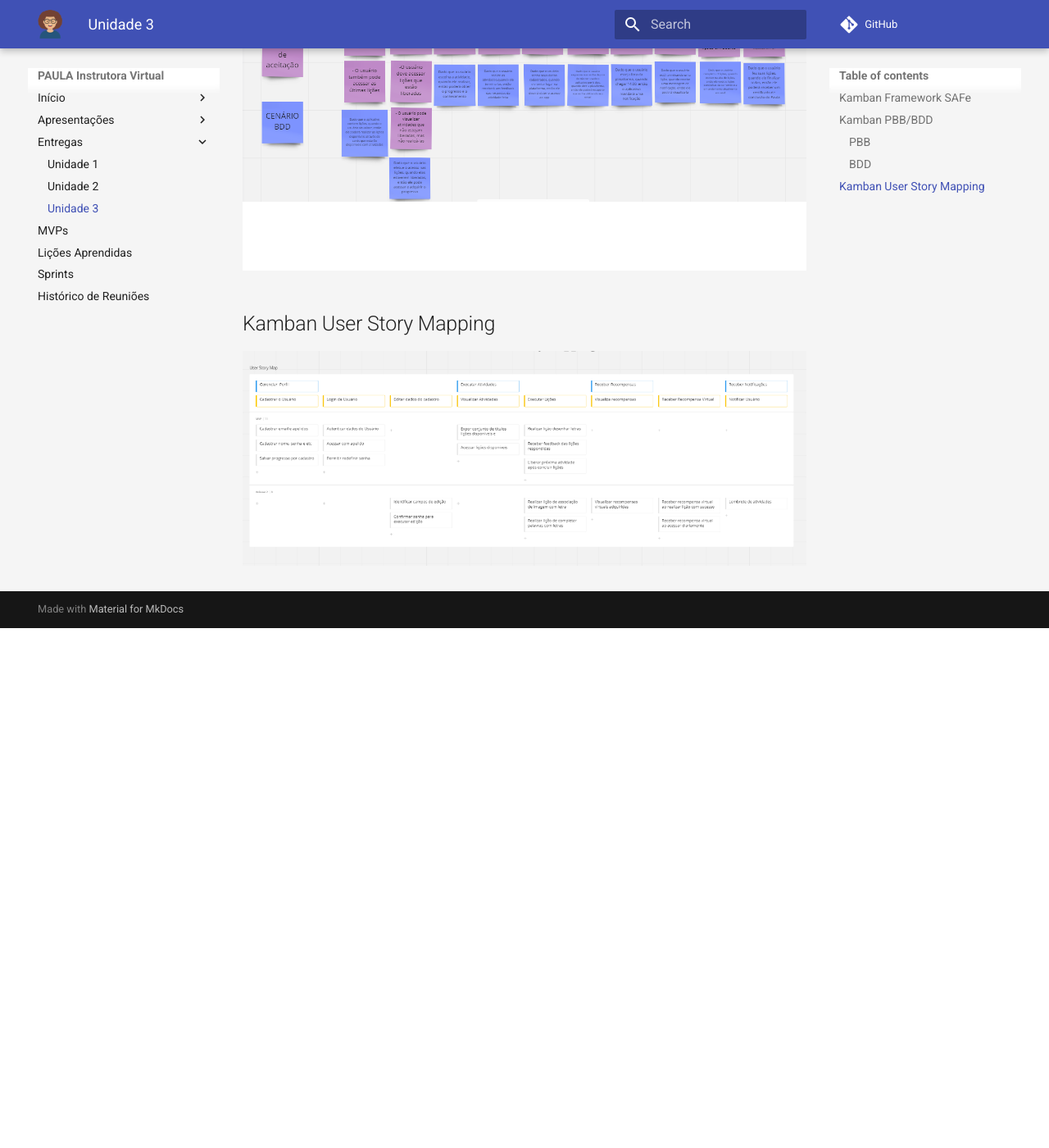
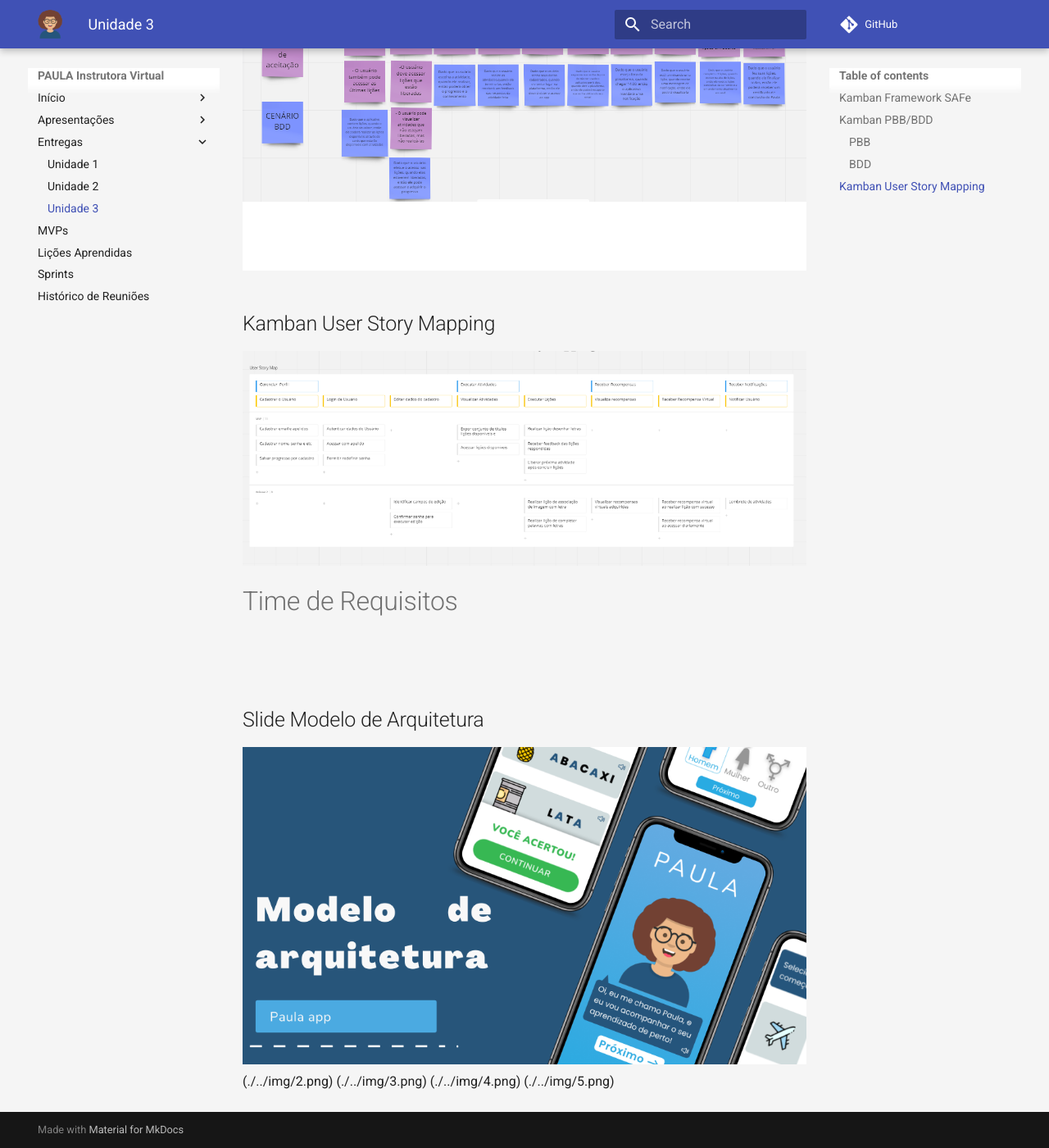
Before and after one commit to mdsreq-fga-unb/2022.1-Paula-Instrutora-Virtual, an MkDocs documentation site: the page built from docs/entregas/unidade_3.md, in a window 1280 px wide and 1400 px high, scrolled down 1533 px. Shown: the whole window at 82% size. Built offline with MkDocs 1.6.1 and Material for MkDocs 9.7.7, drawn with Linux system fonts in a browser that asks for light colours; comment, search, counter and statistics services are not loaded; before the commit the page ends 2299 px from its top, so only the background shows below that.

Commit message:
Entrega Unidade 3 - MDS

```diff
--- a/docs/entregas/unidade_3.md
+++ b/docs/entregas/unidade_3.md
@@ -16,3 +16,15 @@
 
 ## Kamban User Story Mapping
 ![USM](./../img/USM.png)
+
+# Time de Requisitos
+<br>
+
+## Slide Modelo de Arquitetura
+
+
+![Modelo de Arquitetura](./../img/1.png)
+(./../img/2.png)
+(./../img/3.png)
+(./../img/4.png)
+(./../img/5.png)
```
Also changed, not shown: docs/apresentacoes/unidade_3.md (+4 -0 lines).
